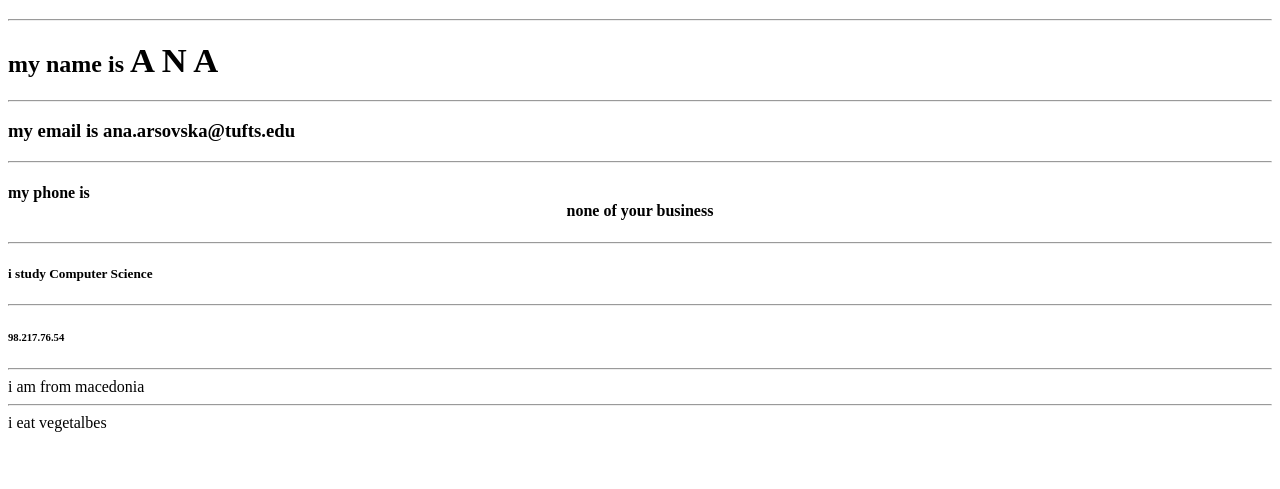
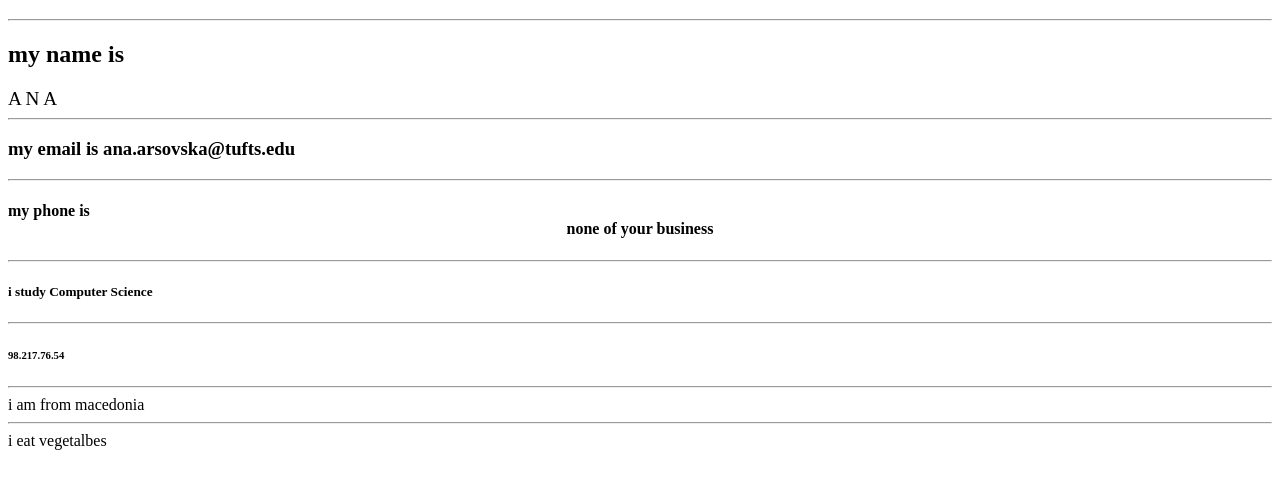
Before and after one commit to AnaArsovska/AnaArsovska.github.io, a plain HTML site: page index.html in a window 1280 px wide. Shown: the part 61-550 px from the top of the page. Drawn offline with Linux system fonts and the light colour scheme.

Commit message:
changed fontsize

```diff
--- a/index.html
+++ b/index.html
@@ -6,7 +6,8 @@
 <body>
 	<h1>Hello</h1>
 	<hr />
-	<h2>my name is <big><big style="font-size:500">A N A</big></big> </h2>
+	<h2>my name is</h2>
+	<big style="font-size:500">A N A</big>
 	<hr />
 	<h3>my email is ana.arsovska@tufts.edu</h3>
 	<hr />
```
